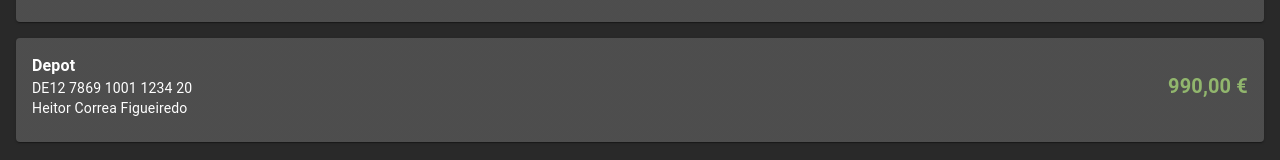
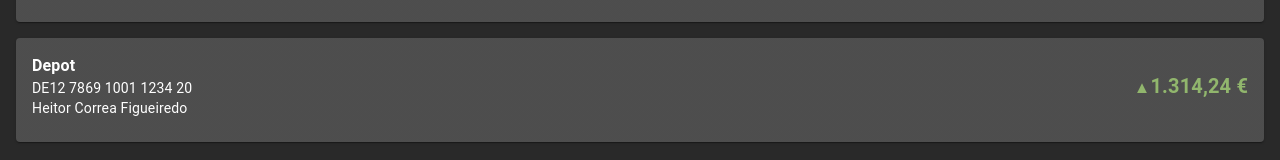
Before and after one commit to heitorfig/sskm-playground, a React (Create React App) app: page / in a window 1280 px wide. Shown: the part 168-328 px from the top of the page. Built offline with nearby package versions, Linux system fonts and the light colour scheme.

Commit message:
Adding numbers

```diff
--- a/src/App.tsx
+++ b/src/App.tsx
@@ -1,7 +1,30 @@
-import { Box, Card, CardContent, Chip, Stack, Typography } from '@mui/material';
+import { Box, Card, CardContent, Stack, Typography } from '@mui/material';
 import logo from './logo.svg';
 
+const getVariation = () => {
+  const key = new Date().toISOString().slice(0, 10) as string;
+  const variationList = JSON.parse(localStorage.getItem('variationList') || '{}') || {};
+
+  if (!variationList[key]) {
+    const variation = Math.random() * 0.4 - 0.2;
+    variationList[key] = variation;
+  }
+
+  localStorage.setItem('variationList', JSON.stringify(variationList));
+
+  return variationList[key]
+}
+
 const App = () => {
+  const cashkonto = 1960;
+  const formattedCashkonto = cashkonto.toLocaleString('de-DE', { style: 'currency', currency: 'EUR' });
+
+  const depot = 1100;
+  const variation = getVariation() * depot;
+  const depotColor = variation > 0 ? 'success.main' : 'error.main';
+  const depotArrow = variation > 0 ? '▲' : '▼';
+  const formattedDepotWithVariation = (depot + variation).toLocaleString('de-DE', { style: 'currency', currency: 'EUR' });
+
   return (
     <>
       <Box sx={{ backgroundColor: '#EE0200', display: 'flex', flexDirection: 'column', alignItems: 'center', justifyContent: 'center' }}>
@@ -16,7 +39,7 @@ const App = () => {
                 <Typography variant="body2">DE12 7869 1001 1234 20</Typography>
                 <Typography variant="body2">Heitor Correa Figueiredo</Typography>
               </Box>
-              <Typography variant="h6" fontWeight="bold" color="success.main">1.960,00 €</Typography>
+              <Typography variant="h6" fontWeight="bold" color="success.main">{formattedCashkonto}</Typography>
             </Stack>
           </CardContent>
         </Card>
@@ -28,7 +51,10 @@ const App = () => {
                 <Typography variant="body2">DE12 7869 1001 1234 20</Typography>
                 <Typography variant="body2">Heitor Correa Figueiredo</Typography>
               </Box>
-              <Typography variant="h6" fontWeight="bold" color="success.main">990,00 €</Typography>
+              <Typography variant="h6" fontWeight="bold" color={depotColor}>
+                <small>{depotArrow}</small>
+                {formattedDepotWithVariation}
+              </Typography>
             </Stack>
           </CardContent>
         </Card>
```
